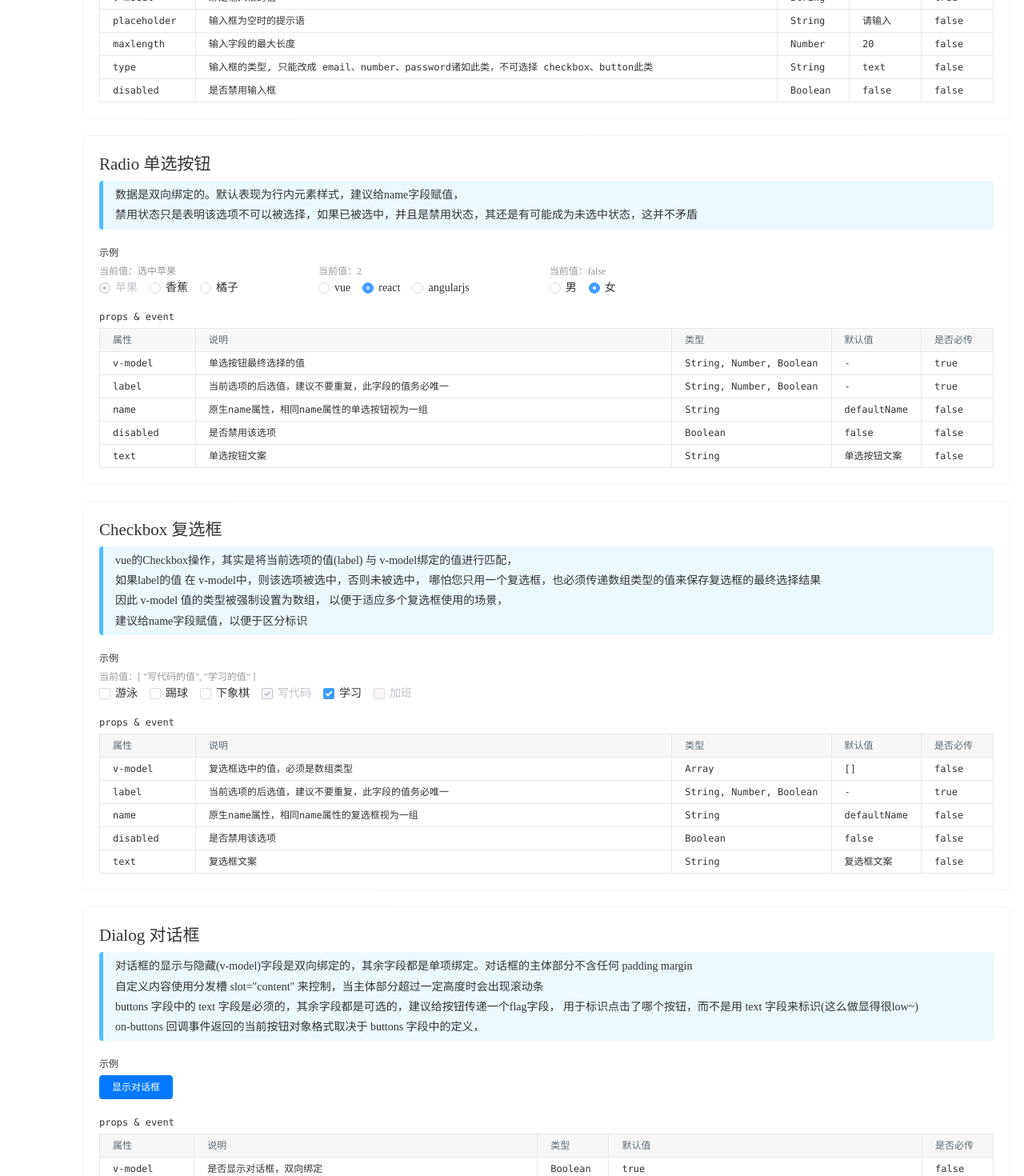
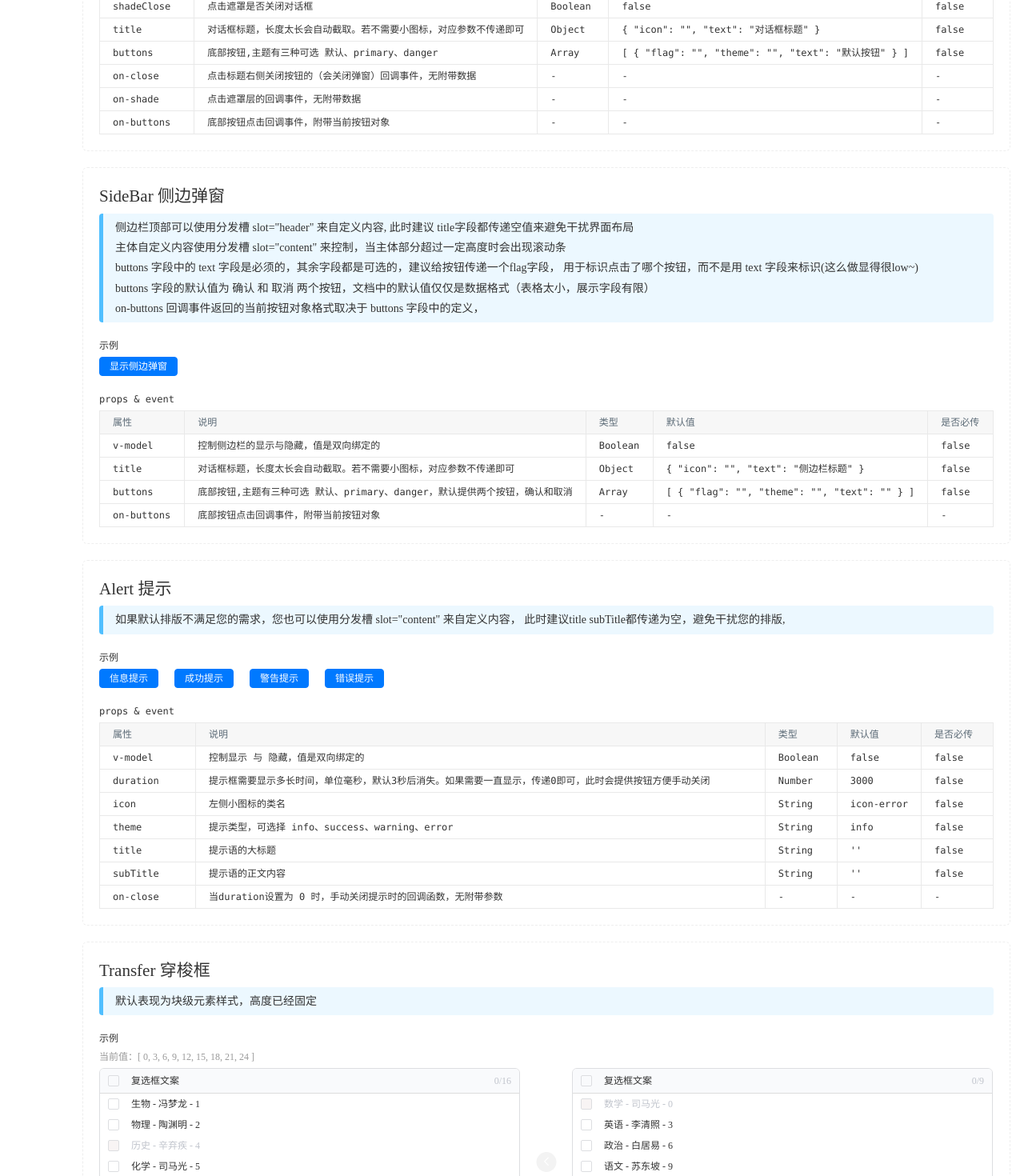
Before and after one commit to kule2018/qiaodaima.github.io, a Vue app: page / in a window 1280 px wide. Shown: the part 460-1930 px from the top of the page at 80% size. Built offline with nearby package versions, Linux system fonts and the light colour scheme.

Commit message:
对话框组件、侧边弹窗组件 及其文档修改

```diff
--- a/examples/doc-alert.vue
+++ b/examples/doc-alert.vue
@@ -1,9 +1,9 @@
 <template>
   <DocItem
     :title="'Alert 提示'"
+    :testButtons="testButtons"
     :param="param"
-    :tools="tools"
-    @callbacktool="callbacktool">
+    @on-test="onTest">
     <div slot="tip">
       如果默认排版不满足您的需求，您也可以使用分发槽 slot="content" 来自定义内容，
       此时建议title subTitle都传递为空，避免干扰您的排版,
@@ -85,7 +85,7 @@
             isMust: '-'
           }
         ],
-        tools: [
+        testButtons: [
           {
             flag: 'info',
             text: '信息提示'
@@ -138,8 +138,8 @@
       };
     },
     methods: {
-      callbacktool(result) {
-        switch(result.flag) {
+      onTest(button) {
+        switch(button.flag) {
           case 'info':
             this.modelData = JSON.parse(JSON.stringify(this.infoData));
             break;
--- a/examples/doc-dialog.vue
+++ b/examples/doc-dialog.vue
@@ -1,14 +1,15 @@
 <template>
   <DocItem
     :title="'Dialog 对话框'"
-    :tools="tools"
+    :testButtons="testButtons"
     :param="param"
-    @callbacktool="callbacktool">
+    @on-test="onTest">
     <div slot="tip">
-      对话框的显示与隐藏(v-model)字段是双向绑定的，其余字段都是单项绑定。对话框的主体部分不含任何 padding margin<br>
-      自定义内容使用分发槽 slot="content" 来控制，当主体部分超过一定高度时会出现滚动条 <br>
+      对话框的主体部分默认不含任何 padding margin<br>
+      主体自定义内容 使用分发槽 slot="content" 来控制，当主体部分超过一定高度时会出现滚动条 <br>
       buttons 字段中的 text 字段是必须的，其余字段都是可选的，建议给按钮传递一个flag字段，
       用于标识点击了哪个按钮，而不是用 text 字段来标识(这么做显得很low~) <br>
+      buttons 字段的默认值为 确认 和 取消 两个按钮，文档中的默认值仅仅是数据格式（表格太小，展示字段有限）<br>
       on-buttons 回调事件返回的当前按钮对象格式取决于 buttons 字段中的定义，
     </div>
 
@@ -59,7 +60,7 @@
             explain: '对话框标题，长度太长会自动截取。若不需要小图标，对应参数不传递即可',
             type: 'Object',
             default: {
-              icon: 'icon-home',
+              icon: '',
               text: '对话框标题'
             },
             isMust: false
@@ -99,7 +100,7 @@
             isMust: '-'
           }
         ],
-        tools: [
+        testButtons: [
           {
             flag: 'showDialog',
             text: '显示对话框'
@@ -132,8 +133,8 @@
       showDialog() {
         this.modelData.show = true;
       },
-      callbacktool(resutl) {
-        switch(resutl.flag) {
+      onTest(button) {
+        switch(button.flag) {
           case 'showDialog':
             this.showDialog();
             break;
--- a/examples/doc-item.vue
+++ b/examples/doc-item.vue
@@ -9,14 +9,14 @@
     <dl class="doc-example">
       <dt>示例</dt>
       <dd>
-        <div v-if="tools && tools.length" class="tool-wrap">
+        <div v-if="testButtons && testButtons.length" class="tool-wrap">
           <a
-            v-for="(tool, index) in tools"
+            v-for="(button, index) in testButtons"
             :key="index"
-            @click="callbackTool(tool);"
+            @click="onTest(button);"
             class="btn"
             href="javascript:;">
-            {{tool.text}}
+            {{button.text}}
           </a>
         </div>
         <slot name="example"></slot>
@@ -55,7 +55,7 @@
         type: String,
         default: '组件名 + 中文名'
       },
-      tools: {
+      testButtons: {
         type: Array,
         default() {
           return [];
@@ -76,9 +76,9 @@
       }
     },
     methods: {
-      callbackTool(data) {
-        this.$emit('callbacktool', data);
-        console.log(data);
+      onTest(button) {
+        this.$emit('on-test', button);
+        console.log(button);
       }
     }
   };
@@ -86,7 +86,7 @@
 
 <style lang="scss" scoped>
   .btn {
-    padding: 5px 15px;
+    padding: 2px 12px;
     border: 1px solid #0079ff;
     border-radius: 4px;
     font-size: 12px;
--- a/examples/doc-side-bar.vue
+++ b/examples/doc-side-bar.vue
@@ -1,16 +1,23 @@
 <template>
   <DocItem
     :title="'SideBar 侧边弹窗'"
+    :testButtons="testButtons"
     :param="param"
-    :tools="tools">
+    @on-test="onTest">
     <div slot="tip">
       侧边栏顶部可以使用分发槽 slot="header" 来自定义内容, 此时建议 title字段都传递空值来避免干扰界面布局<br>
-      主体自定义内容使用分发槽 slot="content" 来控制，<br>
-      buttons 字段的默认值为 确认 和 取消 两个按钮，文档中的默认值仅仅是数据格式（表格太小，展示字段有限）
+      主体自定义内容使用分发槽 slot="content" 来控制，当主体部分超过一定高度时会出现滚动条 <br>
+      buttons 字段中的 text 字段是必须的，其余字段都是可选的，建议给按钮传递一个flag字段，
+      用于标识点击了哪个按钮，而不是用 text 字段来标识(这么做显得很low~) <br>
+      buttons 字段的默认值为 确认 和 取消 两个按钮，文档中的默认值仅仅是数据格式（表格太小，展示字段有限）<br>
+      on-buttons 回调事件返回的当前按钮对象格式取决于 buttons 字段中的定义，
     </div>
 
     <template slot="example">
-      <SideBar></SideBar>
+      <SideBar
+        v-model="modelData.show"
+        v-bind="modelData"
+        @on-buttons="onButtons"></SideBar>
     </template>
   </DocItem>
 </template>
@@ -40,7 +47,7 @@
             explain: '对话框标题，长度太长会自动截取。若不需要小图标，对应参数不传递即可',
             type: 'Object',
             default: {
-              icon: '-',
+              icon: '',
               text: '侧边栏标题'
             },
             isMust: false
@@ -57,22 +64,68 @@
               }
             ],
             isMust: false
+          },
+          {
+            name: 'on-buttons',
+            explain: '底部按钮点击回调事件，附带当前按钮对象',
+            type: '-',
+            default: '-',
+            isMust: '-'
           }
         ],
-        tools: [
+        testButtons: [
           {
-            flag: '',
+            flag: 'showSideBar',
             text: '显示侧边弹窗'
           }
-        ]
+        ],
+        modelData: {
+          show: false,
+          buttons: [
+            {
+              flag: 'cancel',
+              theme: '',
+              text: '取消'
+            },
+            {
+              flag: 'del',
+              theme: 'danger',
+              text: '删除'
+            },
+            {
+              flag: 'ok',
+              theme: 'primary',
+              text: '确认'
+            }
+          ]
+        }
       };
     },
     methods: {
-      //
+      showSideBar() {
+        this.modelData.show = true;
+      },
+      onTest(button) {
+        switch(button.flag) {
+          case 'showSideBar':
+            this.showSideBar();
+            break;
+          default:
+            break;
+        }
+      },
+      onButtons(button) {
+        alert('您点击了底部按钮，请在控制台查看调试数据');
+        console.log(button);
+      }
     }
   };
 </script>
 
 <style lang="scss" scoped>
-  //
+  .doc-example .tool-wrap {
+    & + .side-bar-item {
+      margin-top: 0;
+    }
+  }
 </style>
--- a/examples/doc.vue
+++ b/examples/doc.vue
@@ -2,38 +2,38 @@
   <div class="doc-content">
     <h1>基础组件文档说明</h1>
 
+    <DocDialog></DocDialog>
+    <DocSideBar></DocSideBar>
+    <DocAlert></DocAlert>
+    <DocTransfer></DocTransfer>
     <DocInput></DocInput>
     <DocRadio></DocRadio>
     <DocCheckbox></DocCheckbox>
-    <DocDialog></DocDialog>
-    <DocTransfer></DocTransfer>
     <DocTextarea></DocTextarea>
-    <DocAlert></DocAlert>
-    <DocSideBar></DocSideBar>
   </div>
 </template>
 
 <script>
+  import DocDialog from './doc-dialog.vue';
+  import DocSideBar from './doc-side-bar.vue';
+  import DocAlert from './doc-alert.vue';
+  import DocTransfer from './doc-transfer.vue';
   import DocInput from './doc-input.vue';
   import DocRadio from './doc-radio.vue';
   import DocCheckbox from './doc-checkbox.vue';
-  import DocDialog from './doc-dialog.vue';
-  import DocTransfer from './doc-transfer.vue';
   import DocTextarea from './doc-textarea.vue';
-  import DocAlert from './doc-alert.vue';
-  import DocSideBar from './doc-side-bar.vue';
 
   export default {
     name: 'Doc',
     components: {
+      DocDialog,
+      DocSideBar,
+      DocAlert,
+      DocTransfer,
       DocInput,
       DocRadio,
       DocCheckbox,
-      DocDialog,
-      DocTransfer,
-      DocTextarea,
-      DocAlert,
-      DocSideBar
+      DocTextarea
     }
   };
 </script>
--- a/src/components/dialog/main.vue
+++ b/src/components/dialog/main.vue
@@ -40,7 +40,7 @@
         type: Object,
         default() {
           return {
-            icon: 'icon-home',
+            icon: '',
             text: '对话框标题'
           };
         }
@@ -50,9 +50,14 @@
         default() {
           return [
             {
-              flag: '',
-              theme: '', // 默认、primary、danger
-              text: '默认按钮'
+              flag: 'cancel',
+              theme: '',
+              text: '取消'
+            },
+            {
+              flag: 'confirm',
+              theme: 'primary',
+              text: '确定'
             }
           ];
         }
--- a/src/components/side-bar/main.vue
+++ b/src/components/side-bar/main.vue
@@ -33,7 +33,7 @@
         type: Object,
         default() {
           return {
-            icon: '-',
+            icon: '',
             text: '侧边栏标题'
           };
         }
```
